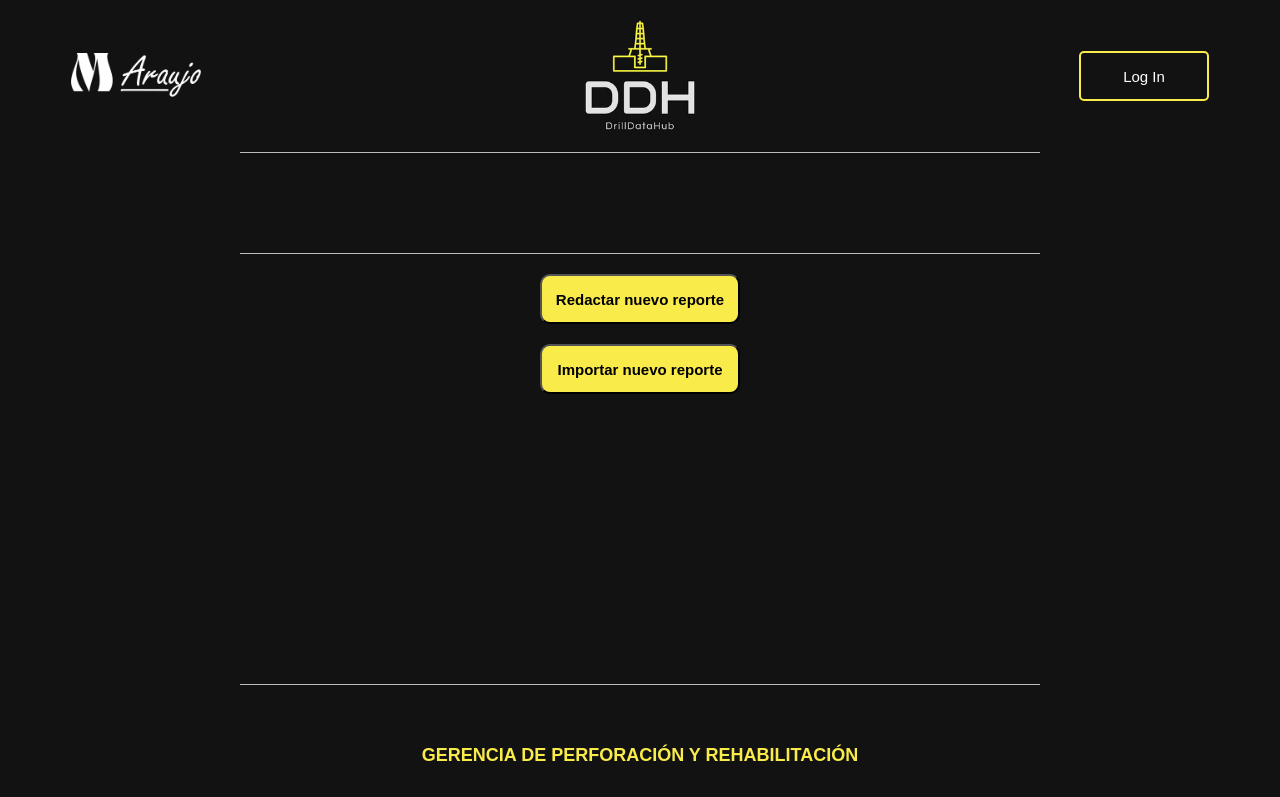
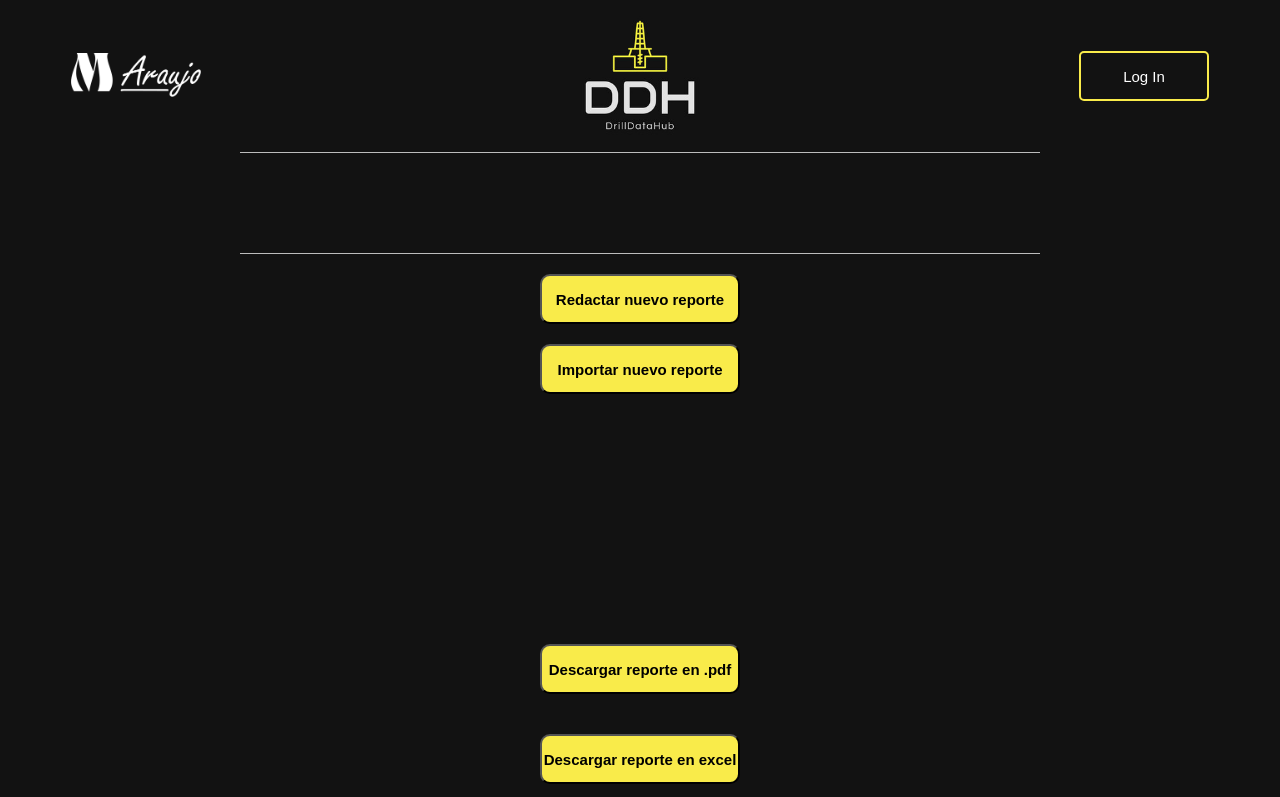
Before and after one commit to manuelmad/drilldatahub, a Next.js app: page /EventView in a window 1280 px wide. Shown: the top 797 px of the page. Built offline with nearby package versions, Linux system fonts and the light colour scheme; no server answers; the database is empty; a web font is replaced by a local one.

Commit message:
Adding buttons to download a report in pdf and excel.

```diff
--- a/app/EventView/EventView.css
+++ b/app/EventView/EventView.css
@@ -1,4 +1,4 @@
-#event-info_container, #current-report__container, .new-report-btn__container {
+#event-info_container, #current-report__container, .new-report-btn__container, .download-report-btns__container {
     width: 28rem;
     margin: 0 auto;
     padding-top: 4rem;
@@ -13,7 +13,7 @@
     border-top: 0.15rem solid var(--light-gray);
 }
 
-.new-report-btn__container p {
+.new-report-btn__container p, .download-report-btns__container p {
     text-align: center;
     margin-top: 2rem;
 }
@@ -124,7 +124,7 @@ table td {
 }
 
 
-#import_new_report_btn, #create_new_report_btn, #current-report__container p:last-child button {
+#import_new_report_btn, #create_new_report_btn, #current-report__container p:last-child button, #download_pdf_report_btn, #download_excel_report_btn {
     width: 20rem;
     height: 5rem;
     font-size: var(--md);
@@ -134,24 +134,24 @@ table td {
     cursor: pointer;
 }
 
-#create_new_report_btn {
+#create_new_report_btn, #download_excel_report_btn {
     margin-top: 2rem;
 }
 
-#import_new_report_btn:active, #create_new_report_btn:active, #current-report__container p:last-child button:active {
+#import_new_report_btn:active, #create_new_report_btn:active, #current-report__container p:last-child button:active, #download_pdf_report_btn:active, #download_excel_report_btn:active {
     background-color: var(--dark-background);
     border: 0.3rem solid var(--yellow-rig);
     color: var(--white);
 }
 
 @media (min-width: 800px) {
-    #event-info_container, #current-report__container, .new-report-btn__container {
+    #event-info_container, #current-report__container, .new-report-btn__container, .download-report-btns__container {
         width: 50rem;
     }
 }
 
 @media (min-width: 1060px) {
-    #event-info_container, #current-report__container, .new-report-btn__container {
+    #event-info_container, #current-report__container, .new-report-btn__container, .download-report-btns__container {
         width: 80rem;
     }
 
--- /dev/null
+++ b/app/EventView/PdfDownloader.js
@@ -0,0 +1,49 @@
+import { jsPDF } from 'jspdf';
+
+// Using the built-in html() function of jsPDF which uses html2canvas underneath
+// to convert DOM nodes into canvas and then into the PDF.
+export async function downloadReportPDFFromElement(element, filename = 'reporte.pdf') {
+  if (!element) {
+    throw new Error('No element provided');
+  }
+
+  const doc = new jsPDF({ unit: 'px', format: 'letter' });
+
+  // Ensure the element is in document so html2canvas can render styles/layout correctly.
+  let tempContainer = null;
+  if (!document.body.contains(element)) {
+    tempContainer = document.createElement('div');
+    tempContainer.style.position = 'fixed';
+    tempContainer.style.left = '-9999px';
+    tempContainer.style.top = '0px';
+    tempContainer.style.width = '1000px';
+    tempContainer.style.height = 'auto';
+    tempContainer.style.overflow = 'visible';
+    tempContainer.appendChild(element);
+    document.body.appendChild(tempContainer);
+  }
+
+  const opts = {
+    callback: function (doc) {
+      // Save after doc rendered
+      doc.save(filename);
+    },
+    x: 20,
+    y: 20,
+    html2canvas: {
+      scale: 0.6,
+      useCORS: true,
+      allowTaint: true,
+    },
+    autoPaging: 'text',
+  };
+
+  try {
+    await doc.html(element, opts);
+  } finally {
+    // Clean up temp container
+    if (tempContainer && tempContainer.parentNode) {
+      tempContainer.parentNode.removeChild(tempContainer);
+    }
+  }
+}
--- a/app/EventView/page.js
+++ b/app/EventView/page.js
@@ -15,11 +15,107 @@ import EventInfoEditor from '../EventInfoEditor/EventInfoEditor';
 import NewReportModal from '../NewReportModal/NewReportModal';
 
 import { event_types } from '../NewEventModal/NewEventModal';
+import * as XLSX from 'xlsx';
+import { downloadReportPDFFromElement } from './PdfDownloader';
 
 export default function EventView() {
 
     const [eventEditorDisplay, setEventEditorDisplay] = useState({display: 'none'});
     const [newReportModalDisplay, setNewReportModalDisplay] = useState({display: 'none'});
+
+    async function downloadPdfReport() {
+        const reportViewer = document.getElementById('current-report__container');
+        if(!reportViewer) {
+            alert('Seleccione un reporte');
+            return;
+        }
+
+        const table = reportViewer.querySelector('table');
+        if(!table) {
+            alert('Seleccione un reporte');
+            return;
+        }
+
+        try {
+            // Convert inputs/selects/textarea values to static text in a cloned element so the PDF reflects visible values
+            const cloneTable = table.cloneNode(true);
+            const inputs = cloneTable.querySelectorAll('input');
+            inputs.forEach(input => {
+                const parent = input.parentNode;
+                const text = document.createTextNode(input.value || '');
+                parent.removeChild(input);
+                parent.appendChild(text);
+            });
+            const selects = cloneTable.querySelectorAll('select');
+            selects.forEach(select => {
+                const parent = select.parentNode;
+                const text = document.createTextNode(select.value || '');
+                parent.removeChild(select);
+                parent.appendChild(text);
+            });
+            const textareas = cloneTable.querySelectorAll('textarea');
+            textareas.forEach(textarea => {
+                const parent = textarea.parentNode;
+                const text = document.createTextNode(textarea.value || '');
+                parent.removeChild(textarea);
+                parent.appendChild(text);
+            });
+
+            await downloadReportPDFFromElement(cloneTable, 'reporte.pdf');
+        } catch (err) {
+            console.error('Error while creating PDF:', err);
+            alert('Ocurrió un error al generar el PDF. Verifique la consola para más detalles.');
+        }
+    }
+
+    function downloadExcelReport() {
+        // Find the table inside the current report container
+        const reportViewer = document.getElementById('current-report__container');
+        if (!reportViewer) {
+            alert('Seleccione un reporte');
+            return;
+        }
+
+        const table = reportViewer.querySelector('table');
+        if (!table) {
+            alert('Seleccione un reporte');
+            return;
+        }
+
+        try {
+            // Clone so we can mutate the copy (replace inputs/select/textarea with text)
+            const cloneTable = table.cloneNode(true);
+
+            // Replace inputs, selects and textareas by their current value
+            cloneTable.querySelectorAll('input, select, textarea').forEach(el => {
+                const parent = el.parentNode;
+                const value = el.value || el.textContent || '';
+                const textNode = document.createTextNode(value);
+                parent.replaceChild(textNode, el);
+            });
+
+            // Remove action buttons that might be in the DOM (like + or - row buttons) to keep excel clean
+            cloneTable.querySelectorAll('button, .add-row-btn, .delete-row-btn').forEach(node => node.remove());
+
+            // Ensure clone is in the DOM for xml conversion to behave correctly
+            const tempContainer = document.createElement('div');
+            tempContainer.style.position = 'fixed';
+            tempContainer.style.left = '-9999px';
+            tempContainer.style.top = '0px';
+            tempContainer.appendChild(cloneTable);
+            document.body.appendChild(tempContainer);
+
+            // Convert table to workbook and trigger download
+            const wb = XLSX.utils.table_to_book(cloneTable, { sheet: 'Reporte' });
+            XLSX.writeFile(wb, 'reporte.xlsx');
+
+            // Cleanup
+            if (tempContainer.parentNode) tempContainer.parentNode.removeChild(tempContainer);
+        } catch (err) {
+            console.error('Error exporting Excel:', err);
+            alert('Ocurrió un error al generar el archivo Excel. Revise la consola para más detalles.');
+        }
+    }
 
     // Function to calculate total hours in report
     function calculateTotalDailyHours(tableBody) {
@@ -658,7 +754,6 @@ export default function EventView() {
                     <p>
                         <button id='import_new_report_btn' onClick={showImportDiv}>Importar nuevo reporte</button>
                     </p>
-
                 </section>
                 <NewReportModal
                         newReportModalDisplay={newReportModalDisplay}
@@ -666,6 +761,14 @@ export default function EventView() {
                 ></NewReportModal>
                 <ExcelImporter></ExcelImporter>
                 <section id='current-report__container'></section>
+                <section className='download-report-btns__container'>
+                    <p>
+                        <button id='download_pdf_report_btn' onClick={downloadPdfReport}>Descargar reporte en .pdf</button>
+                    </p>
+                    <p>
+                        <button id='download_excel_report_btn' onClick={downloadExcelReport}>Descargar reporte en excel</button>
+                    </p>
+                </section>
                 <EventInfoEditor
                     eventEditorDisplay={eventEditorDisplay}
                     setEventEditorDisplay={setEventEditorDisplay}
--- a/package.json
+++ b/package.json
@@ -10,6 +10,8 @@
   },
   "dependencies": {
     "firebase": "^10.12.3",
+    "html2canvas": "^1.4.1",
+    "jspdf": "^3.0.4",
     "next": "14.2.4",
     "react": "^18",
     "react-dom": "^18",
```
Also changed, not shown: 1 other file (tests, documents, lock files or other folders).
